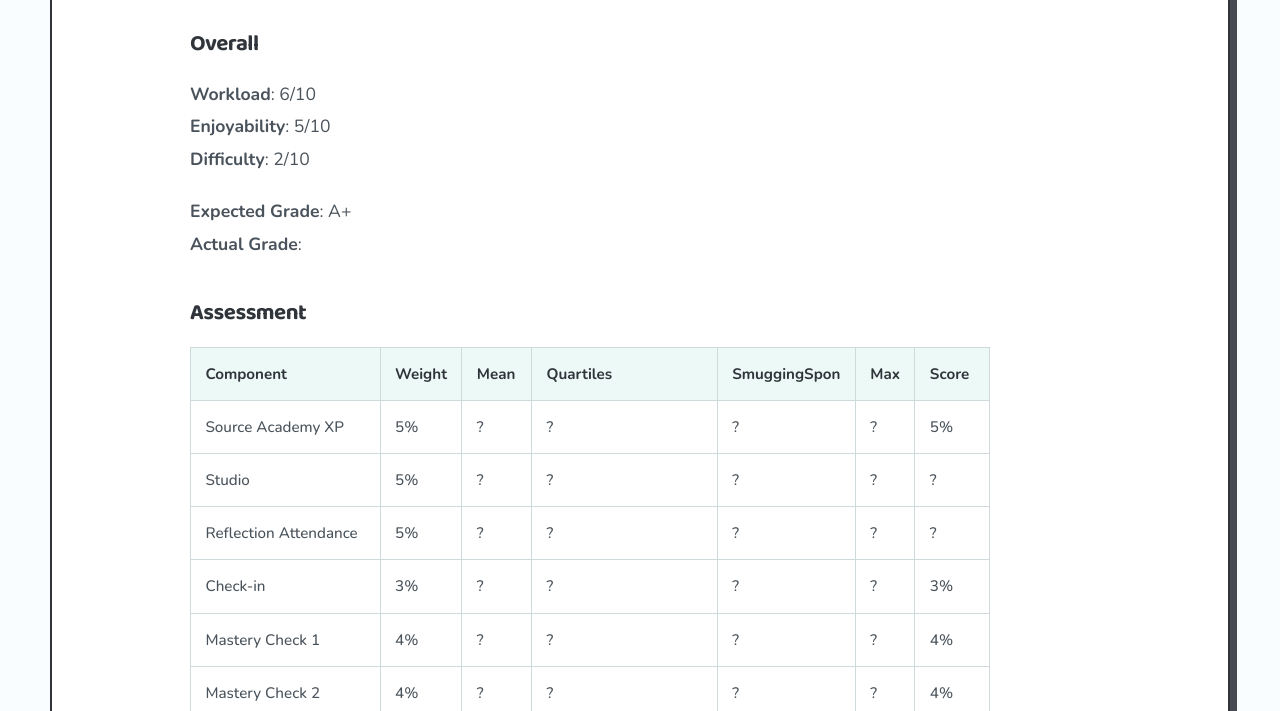
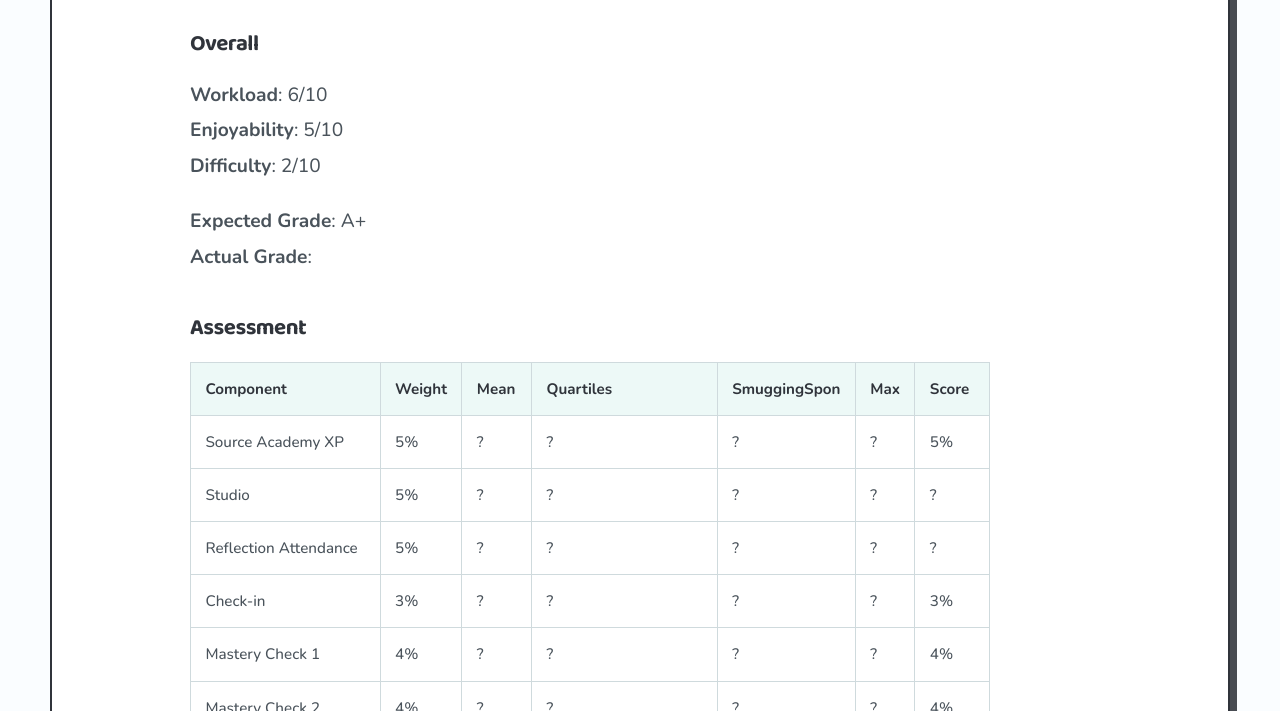
Before and after one commit to NguyenPNhan/personal-blog, an Astro site: page /blog/nus-y1s1-review in a window 1280 px wide. Shown: the part 589-1300 px from the top of the page. Built offline with nearby package versions, Linux system fonts and the light colour scheme; Astro itself is replaced by a stand-in of ours; some packages are replaced by stand-ins of ours.

Commit message:
font weight increase

```diff
--- a/src/styles/global.css
+++ b/src/styles/global.css
@@ -910,8 +910,8 @@ main {
   margin-inline: auto;
   color: var(--prose-ink);
   font-family: var(--font-sans);
-  font-size: clamp(1.1rem, 1.2vw, 1.08rem);
-  font-weight: 400;
+  font-size: clamp(1.2rem, 1.2vw, 1.08rem);
+  font-weight: 450;
   line-height: 1.85;
   overflow-wrap: anywhere;
 }
```
